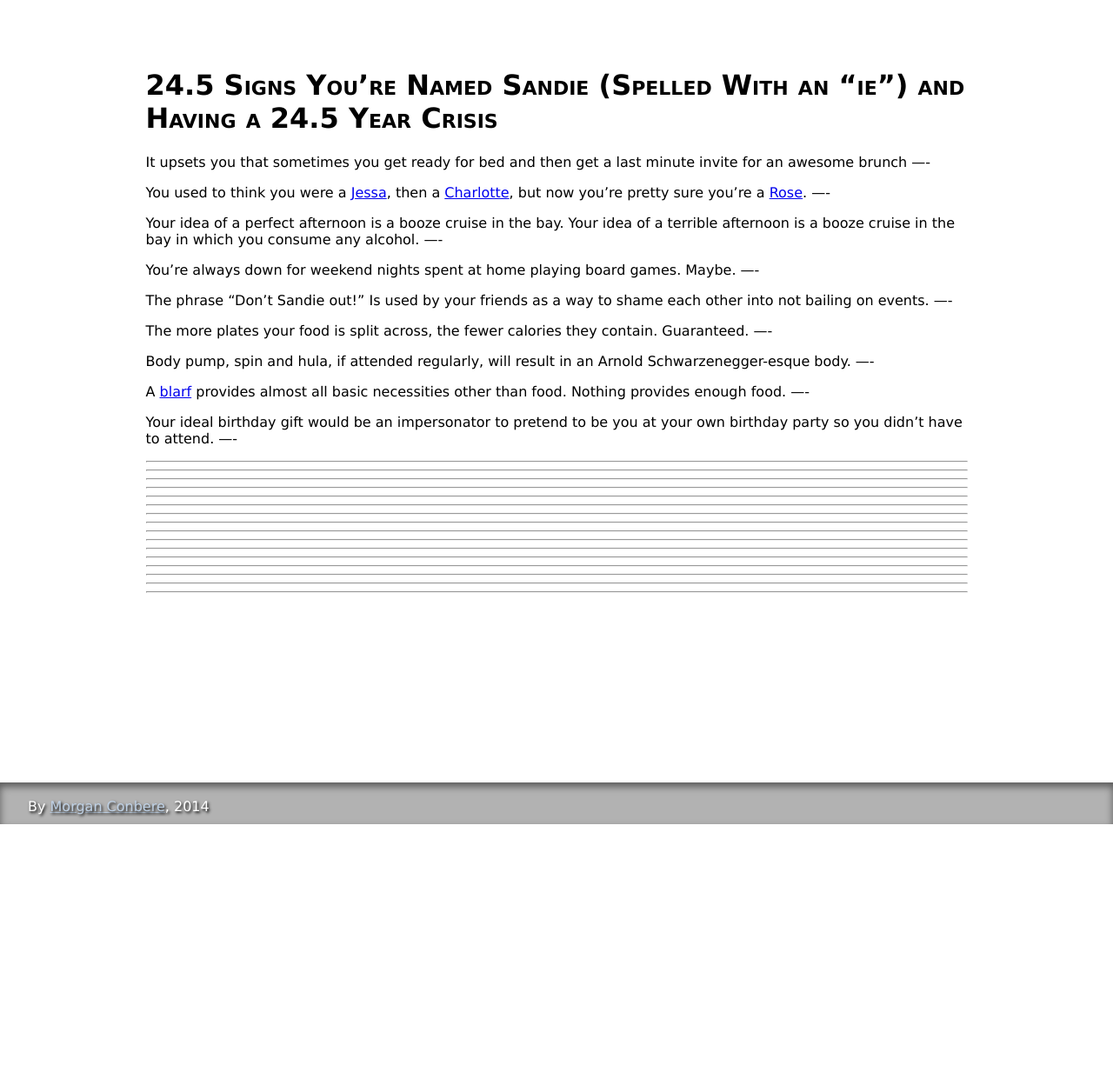
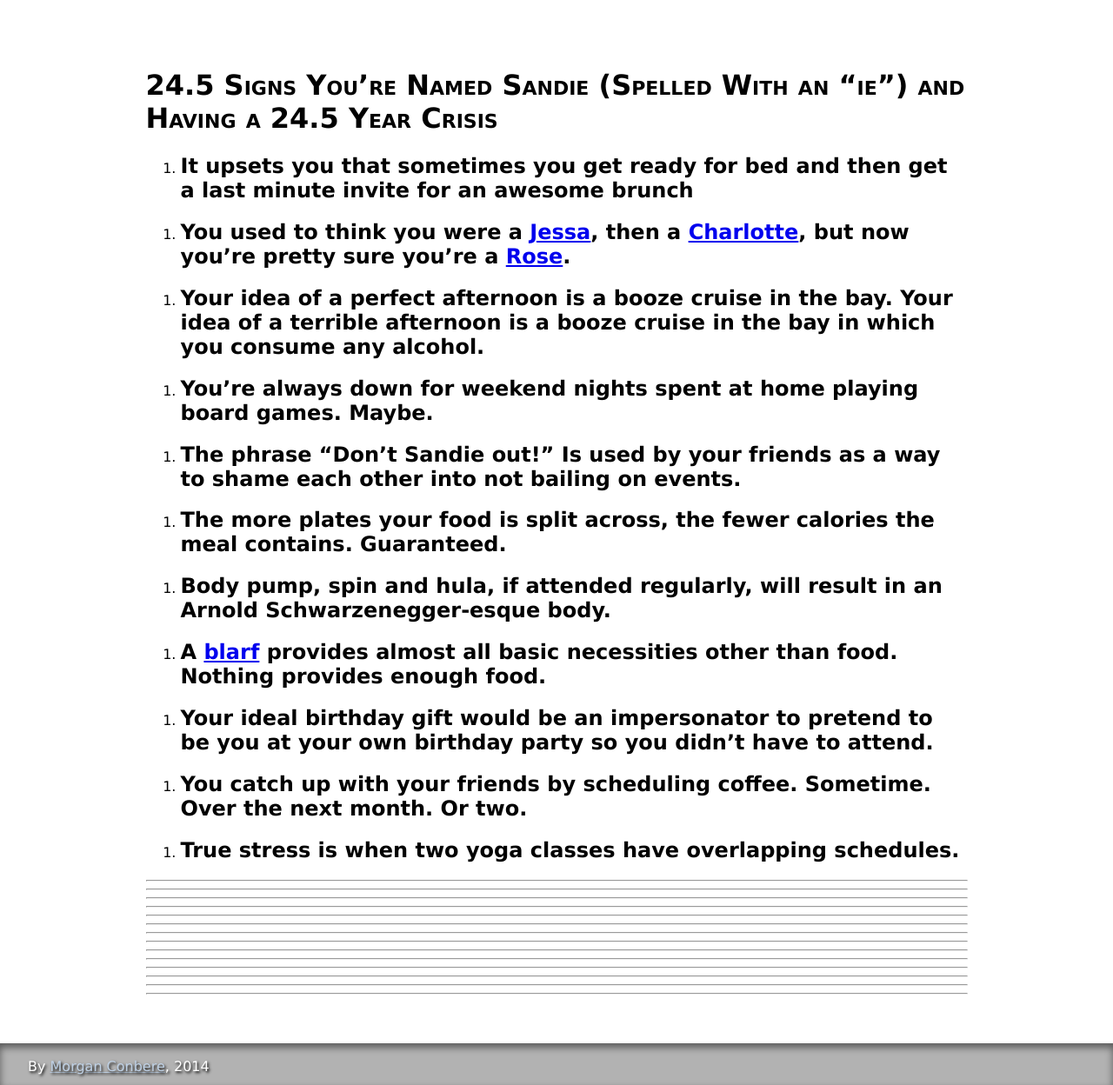
Before and after one commit to mconbere/mconbere.github.com, a Jekyll site: the page built from vittles/24.5-signs.markdown, in a window 1280 px wide. Shown: the whole page at 87% size. Built offline with Jekyll 4.4.1, drawn with Linux system fonts in a browser that asks for light colours; before the commit the page ends 948 px from its top, so only the background shows below that.

Commit message:
Update 24.5-signs.markdown

```diff
--- a/vittles/24.5-signs.markdown
+++ b/vittles/24.5-signs.markdown
@@ -7,48 +7,51 @@ title: 24.5 Signs You're Named Sandie (Spelled With an "ie") and Having a 24.5 Y
 ====
 
 <!-- 1 -->
-It upsets you that sometimes you get ready for bed and then get a last minute invite for an awesome brunch
+1. It upsets you that sometimes you get ready for bed and then get a last minute invite for an awesome brunch
 ----
 
 <!-- 2 -->
-You used to think you were a [Jessa](http://girls.wikia.com/wiki/Jessa_Johansson), then a [Charlotte](http://en.wikipedia.org/wiki/Charlotte_York), but now you're pretty sure you're a [Rose](http://en.wikipedia.org/wiki/Rose_Nylund).
+2. You used to think you were a [Jessa](http://girls.wikia.com/wiki/Jessa_Johansson), then a [Charlotte](http://en.wikipedia.org/wiki/Charlotte_York), but now you're pretty sure you're a [Rose](http://en.wikipedia.org/wiki/Rose_Nylund).
 ----
 
 <!-- 3 -->
-Your idea of a perfect afternoon is a booze cruise in the bay. Your idea of a terrible afternoon is a booze cruise in the bay in which you consume any alcohol.
+3. Your idea of a perfect afternoon is a booze cruise in the bay. Your idea of a terrible afternoon is a booze cruise in the bay in which you consume any alcohol.
 ----
 
 <!-- 4 -->
-You're always down for weekend nights spent at home playing board games. Maybe.
+4. You're always down for weekend nights spent at home playing board games. Maybe.
 ----
 
 <!-- 5 -->
-The phrase "Don't Sandie out!" Is used by your friends as a way to shame each other into not bailing on events.
+5. The phrase "Don't Sandie out!" Is used by your friends as a way to shame each other into not bailing on events.
 ----
 
 <!-- 6 -->
-The more plates your food is split across, the fewer calories they contain. Guaranteed.
+6. The more plates your food is split across, the fewer calories the meal contains. Guaranteed.
 ----
 
 <!-- 7 -->
-Body pump, spin and hula, if attended regularly, will result in an Arnold Schwarzenegger-esque body.
+7. Body pump, spin and hula, if attended regularly, will result in an Arnold Schwarzenegger-esque body.
 ----
 
 <!-- 8 -->
-A [blarf](http://store.americanapparel.net/the-circle-scarf_rsa0503s) provides almost all basic necessities other than food. Nothing provides enough food.
+8. A [blarf](http://store.americanapparel.net/the-circle-scarf_rsa0503s) provides almost all basic necessities other than food. Nothing provides enough food.
 ----
 
 <!-- 9 -->
-Your ideal birthday gift would be an impersonator to pretend to be you at your own birthday party so you didn't have to attend.
+9. Your ideal birthday gift would be an impersonator to pretend to be you at your own birthday party so you didn't have to attend.
 ----
 
 <!-- 10 -->
+10. You catch up with your friends by scheduling coffee. Sometime. Over the next month. Or two.
 ----
 
 <!-- 11-->
+11. True stress is when two yoga classes have overlapping schedules.
 ----
 
 <!-- 12 -->
+
 ----
 
 <!-- 13 -->
```
